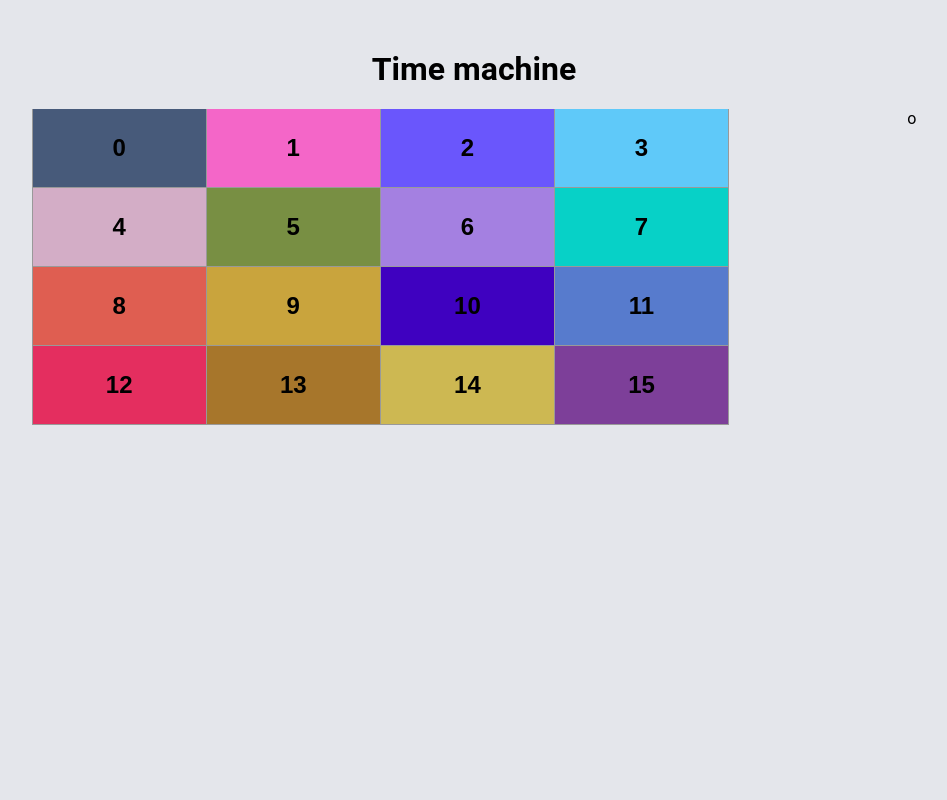
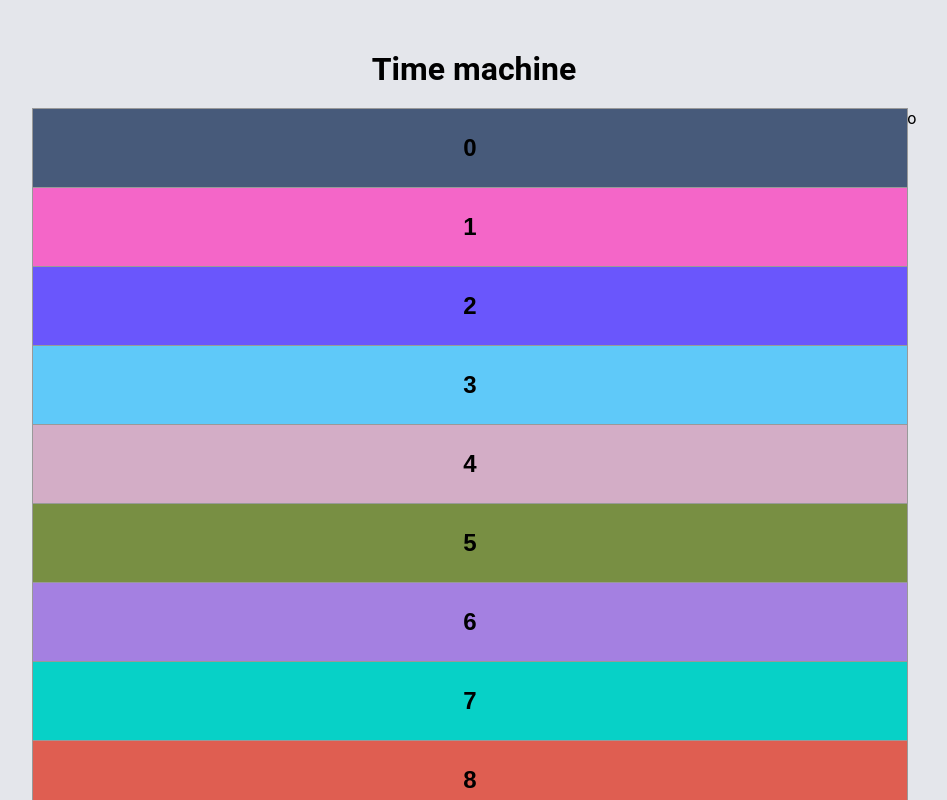
Before and after one commit to DanDPV/Applaudo-Trainee-week-7, a React (Create React App) app: page / in a window 1280 px wide. Shown: the top 800 px of the page, without its empty margins (166-1113 px from the left). Built offline with nearby package versions, Linux system fonts and the light colour scheme.

Commit message:
:lipstick: Add board-grid class

```diff
--- a/src/components/TimeMachineBoard/TimeMachineBoard.css
+++ b/src/components/TimeMachineBoard/TimeMachineBoard.css
@@ -8,18 +8,17 @@
   margin-right: -1px;
   margin-top: -1px;
   text-align: center;
-  width: 25%;
-  padding: 5px;
+  width: 100%;
+  padding: 0px;
 }
 
 .square:focus {
   outline: none;
 }
 
-.board-row {
-  display: flex;
-  justify-content: flex-start;
-  width: 80%;
-  min-width: 230px;
-  overflow: hidden;
+.board-grid {
+    display: grid;
+    grid-gap: 10px;
+    grid-template-columns: repeat(4, minmax(50px, 1fr));
+    grid-auto-rows: minmax(50px, auto);
 }
```
